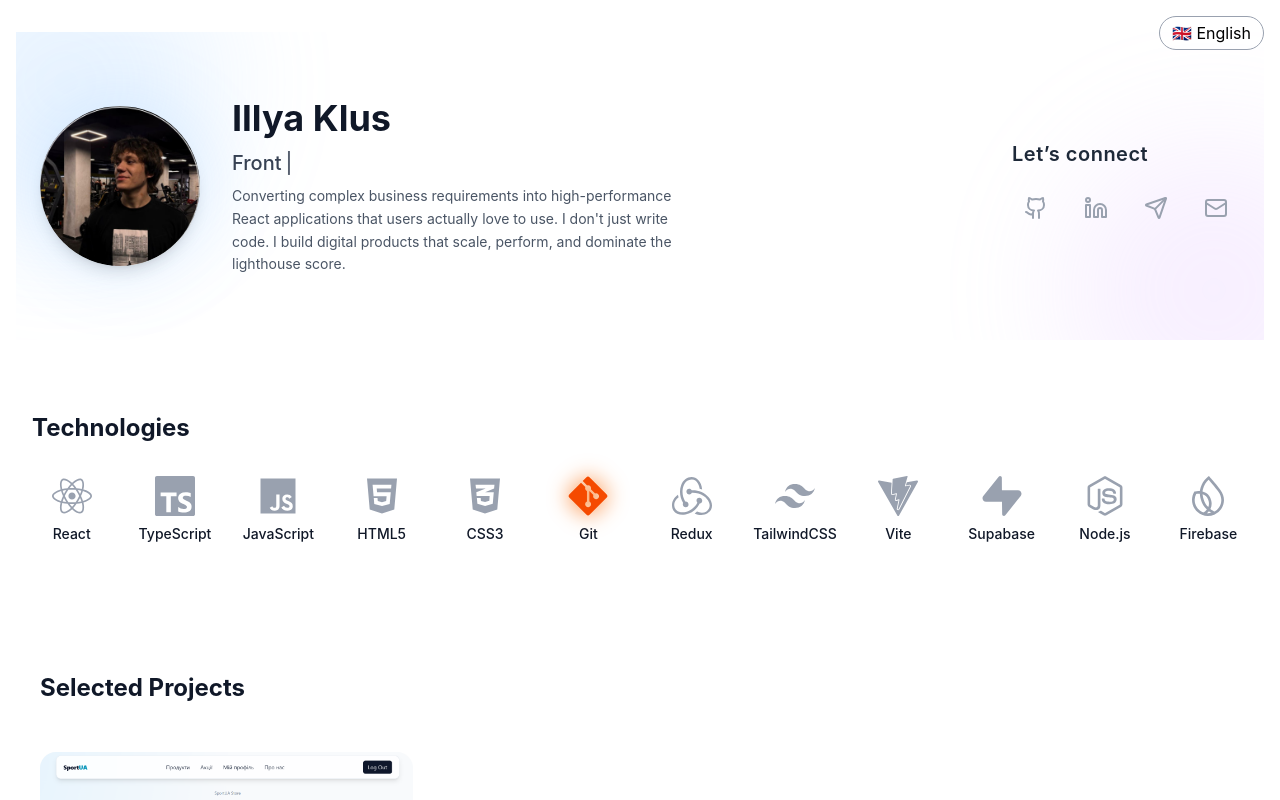
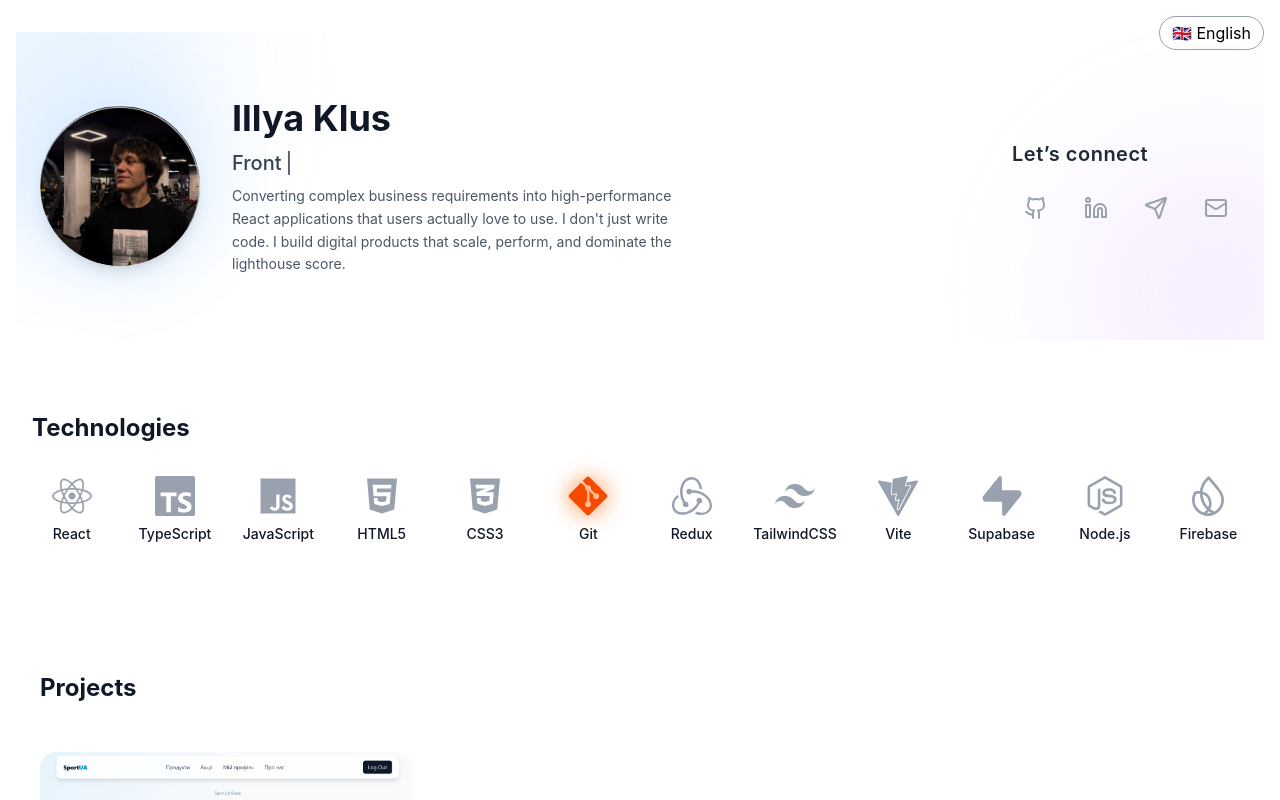
Before and after one commit to illya-klus/portfolio, a React (Vite) app: page / in a window 1280 px wide. Shown: the top 800 px of the page. Built offline with nearby package versions, Linux system fonts and the light colour scheme.

Commit message:
Update Projects.tsx

```diff
--- a/src/Profile/Projects.tsx
+++ b/src/Profile/Projects.tsx
@@ -8,7 +8,7 @@ const Projects = () => {
   return (
     <div className="py-12 px-4 sm:px-6">
       <h2 className="text-2xl font-bold text-gray-900 mb-6">
-        Selected Projects
+        Projects
       </h2>
 
       <div className="grid grid-cols-1 sm:grid-cols-2 md:grid-cols-3 gap-6 sm:gap-10">
```
